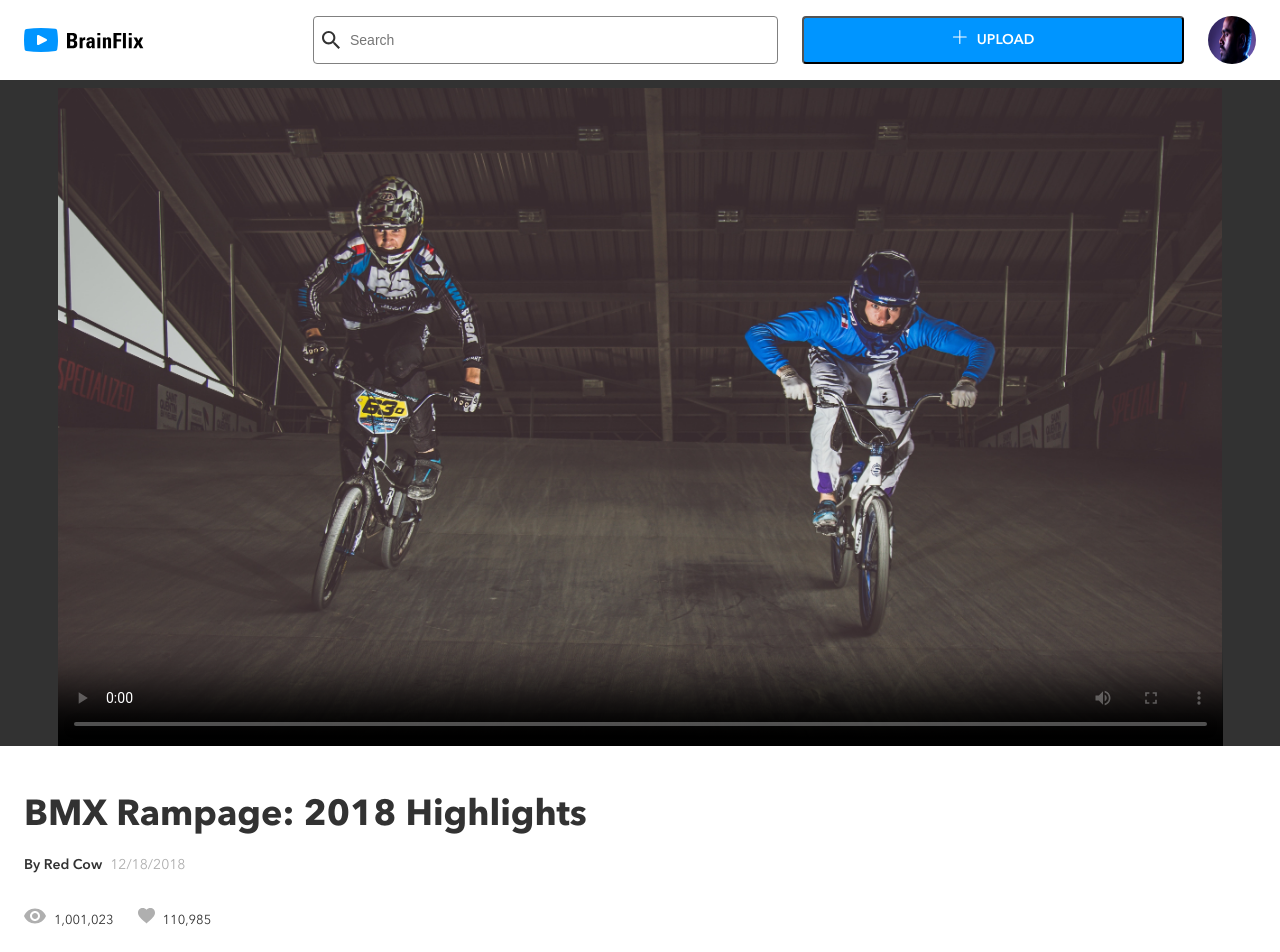
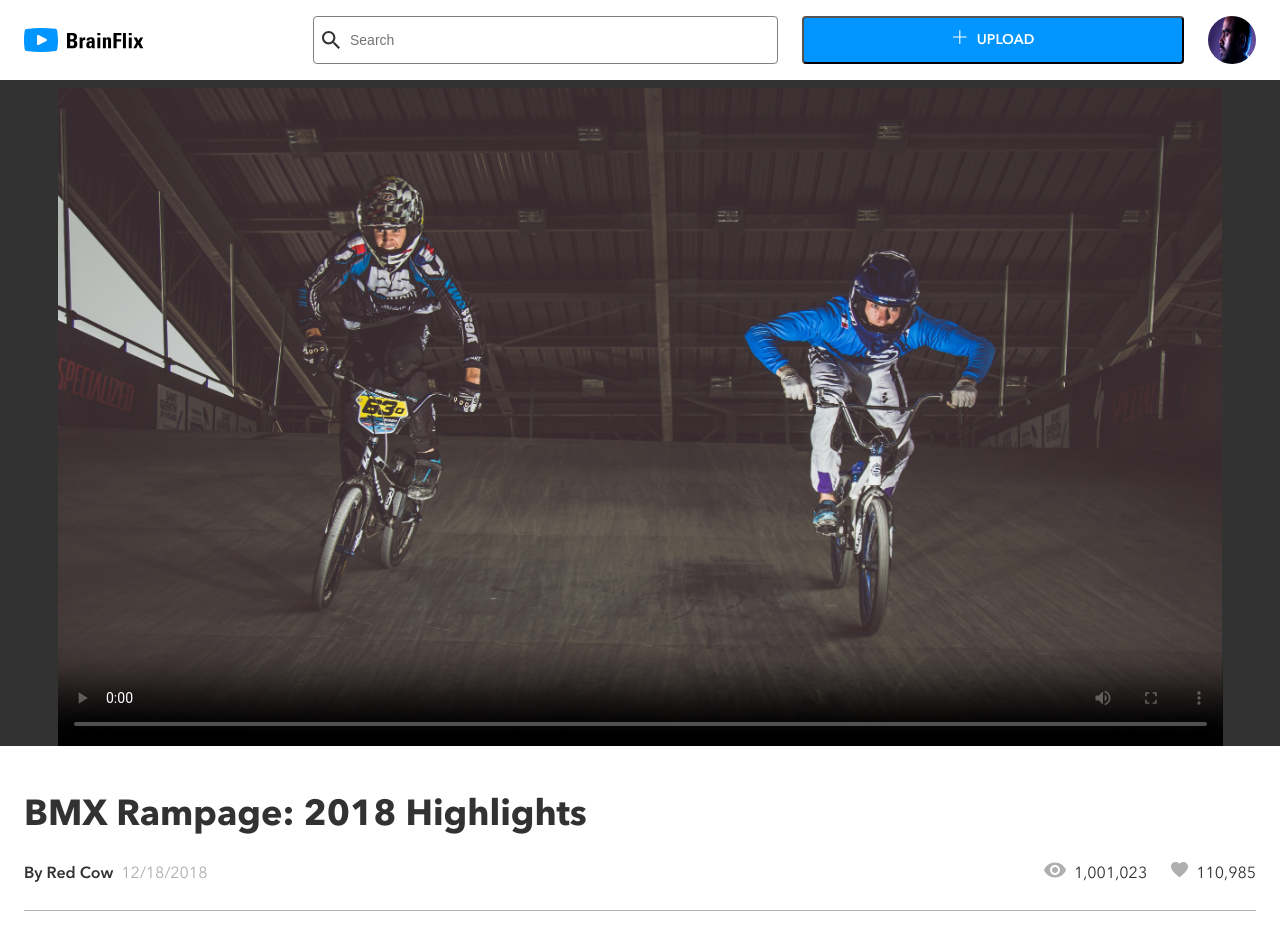
Before and after one commit to SoLetsCode/derek-so-brainflix, a React (Create React App) app in the folder sprint-one/: page / in a window 1280 px wide. Shown: the top 952 px of the page. Built offline with nearby package versions, Linux system fonts and the light colour scheme.

Commit message:
styled video description to tablet stage

```diff
--- a/sprint-one/src/components/VideoInformation.js
+++ b/sprint-one/src/components/VideoInformation.js
@@ -6,6 +6,7 @@ export default function VideoInformation() {
   return (
     <div className="videoinfo">
       <h1 className="videoinfo__title">BMX Rampage: 2018 Highlights</h1>
+      <div className="videoinfo__author-date-view-like-container">
         <div className="videoinfo__author-post-container">
           <p className="videoinfo__author">By Red Cow</p>
           <span className="videoinfo__postdate">12/18/2018</span>
@@ -21,6 +22,7 @@ export default function VideoInformation() {
             <span className="videoinfo__like-count">110,985</span>
           </div>
         </div>
+      </div>
 
       <p className="videoinfo__description">
         On a gusty day in Southern Utah, a group of 25 daring mountain bikers
--- a/sprint-one/src/styles/App.css
+++ b/sprint-one/src/styles/App.css
@@ -223,8 +223,11 @@ body {
   display: -ms-flexbox;
   display: flex;
   padding: 0 0 24px 0;
+  margin: 0 0 24px 0;
   border-bottom: solid 1px #afafaf;
-  margin: 0 0 24px 0;
+  height: -webkit-fit-content;
+  height: -moz-fit-content;
+  height: fit-content;
 }
 
 .videoinfo__view-container {
@@ -257,11 +260,52 @@ body {
 
 @media only screen and (min-width: 767px) {
   .videoinfo {
-    padding: 48px 24px 40px 24px;
+    padding: 48px 24px 64px 24px;
   }
   .videoinfo__title {
     font-size: 36px;
     line-height: 44px;
+    margin: 0 0 24px 0;
+  }
+  .videoinfo__author-date-view-like-container {
+    display: -webkit-box;
+    display: -ms-flexbox;
+    display: flex;
+    -webkit-box-pack: justify;
+        -ms-flex-pack: justify;
+            justify-content: space-between;
+    border-bottom: solid 1px #afafaf;
+    padding: 0 0 24px 0;
+    margin: 0 0 40px;
+  }
+  .videoinfo__author-post-container {
+    margin: 0;
+  }
+  .videoinfo__author {
+    font-size: 16px;
+    line-height: 24px;
+  }
+  .videoinfo__postdate {
+    font-size: 16px;
+    line-height: 24px;
+  }
+  .videoinfo__view-like-container {
+    margin: 0;
+    border: none;
+    padding: 0;
+  }
+  .videoinfo__view-count {
+    font-size: 16px;
+    line-height: 24px;
+  }
+  .videoinfo__like-count {
+    font-size: 16px;
+    line-height: 24px;
+  }
+  .videoinfo__description {
+    font-size: 14px;
+    line-height: 22px;
+    width: 65vw;
   }
 }
 
--- a/sprint-one/src/styles/partials/_VideoInformation.scss
+++ b/sprint-one/src/styles/partials/_VideoInformation.scss
@@ -25,8 +25,9 @@
   &__view-like-container {
     display: flex;
     padding: 0 0 24px 0;
+    margin: 0 0 24px 0;
     border-bottom: solid 1px $silver;
-    margin: 0 0 24px 0;
+    height: fit-content;
   }
 
   &__view-container {
@@ -57,10 +58,50 @@
 
 @include tablet {
   .videoinfo {
-    padding: 48px 24px 40px 24px;
+    padding: 48px 24px 64px 24px;
 
     &__title {
       @include dt-font-h1;
+      margin: 0 0 24px 0;
+    }
+
+    &__author-date-view-like-container {
+      display: flex;
+      justify-content: space-between;
+      border-bottom: solid 1px $silver;
+      padding: 0 0 24px 0;
+      margin: 0 0 40px;
+    }
+
+    &__author-post-container {
+      margin: 0;
+    }
+
+    &__author {
+      @include dt-font-h3;
+    }
+
+    &__postdate {
+      @include dt-font-h3;
+    }
+
+    &__view-like-container {
+      margin: 0;
+      border: none;
+      padding: 0;
+    }
+
+    &__view-count {
+      @include dt-font-h3;
+    }
+
+    &__like-count {
+      @include dt-font-h3;
+    }
+
+    &__description {
+      @include dt-font-p;
+      width: 65vw;
     }
   }
 }
```
Also changed, not shown: 1 other file (tests, documents, lock files or other folders). Lines whose indentation alone changed are shown as unchanged.
